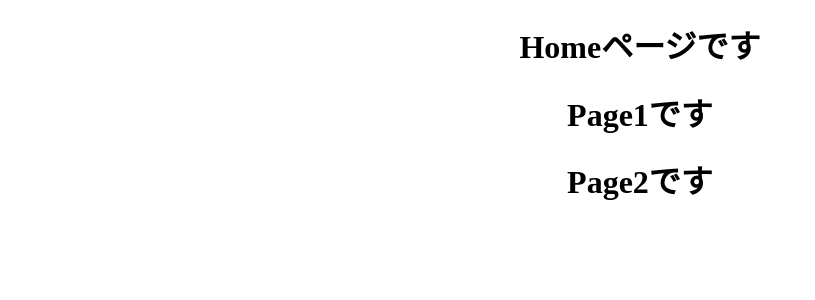
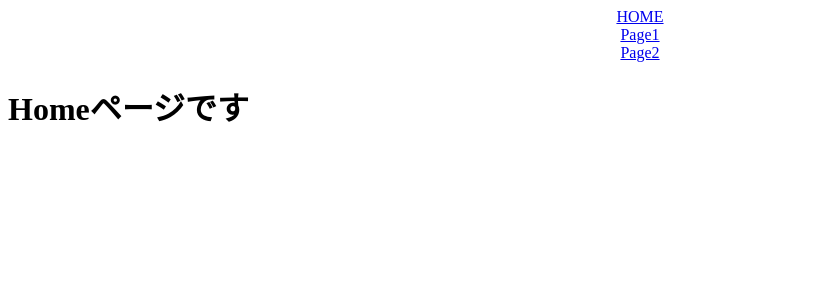
Before and after one commit to soar1219/react-router, a React (Create React App) app: page / in a window 1280 px wide. Shown: the top 300 px of the page, without its empty margins (0-815 px from the left). Built offline with nearby package versions, Linux system fonts and the light colour scheme.

Commit message:
Routerの設定

```diff
--- a/src/App.jsx
+++ b/src/App.jsx
@@ -1,15 +1,35 @@
-import './App.css';
+import { BrowserRouter, Link, Switch } from 'react-router-dom';
+
 import { Home } from './Home';
 import { Page1 } from './Page1';
 import { Page2 } from './Page2';
+import './App.css';
+import { Route } from 'react-router-dom/cjs/react-router-dom.min';
 
 function App() {
   return (
-    <div className="App">
-      <Home />
-      <Page1 />
-      <Page2 />
-    </div>
+    <BrowserRouter> {/* Routerで囲った範囲の中でRouterを使えるようにする */}
+      <div className="App">
+        <Link to="/">HOME</Link>
+        <br />
+        <Link to="/page1">Page1</Link>
+        <br />
+        <Link to="/page2">Page2</Link>
+      </div>
+      <Switch> {/* どのパスでどのコンポーネントを出すか記述していく */}
+        <Route exact path="/">
+          <Home />
+        </Route>
+        <Route path="/page1">
+          <Page1 />
+        </Route>
+        <Route path="/page2">
+          <Page2 />
+        </Route>
+
+      </Switch>
+    </BrowserRouter>
+
   );
 }
 
```
